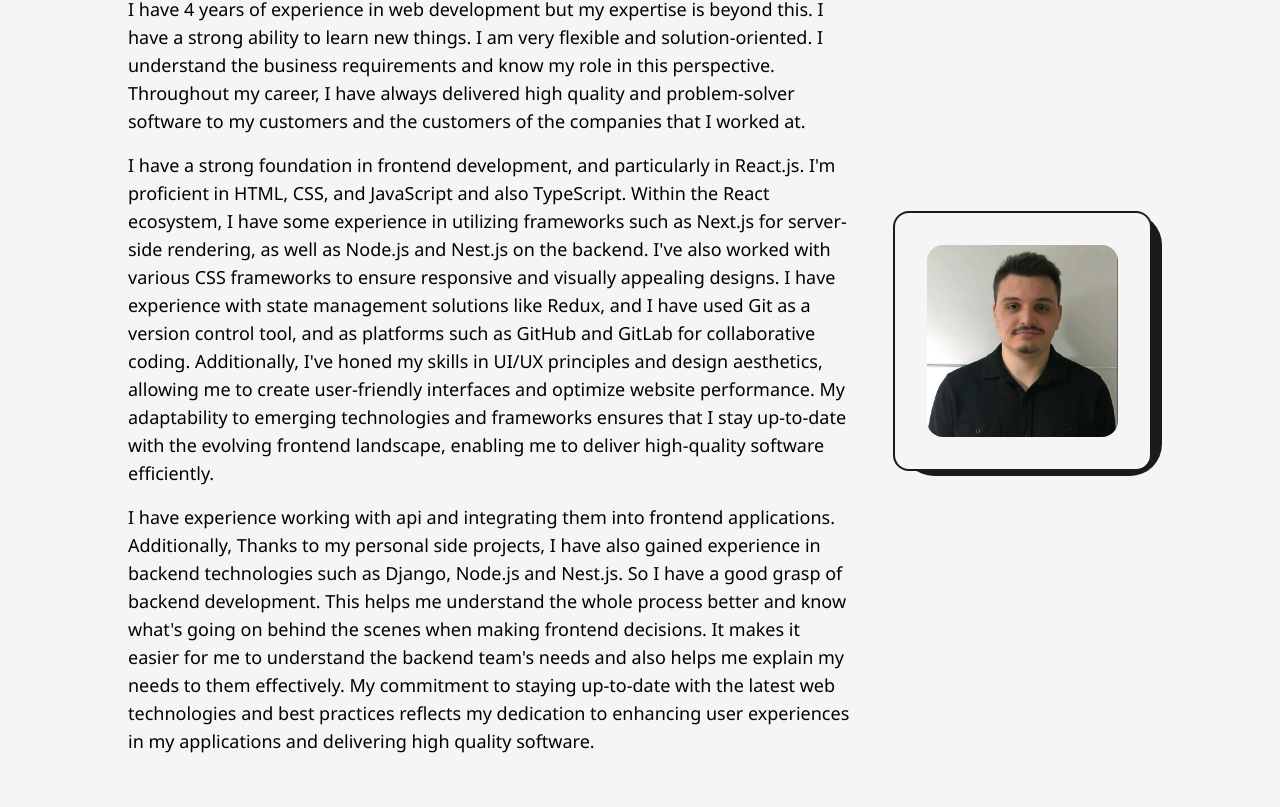
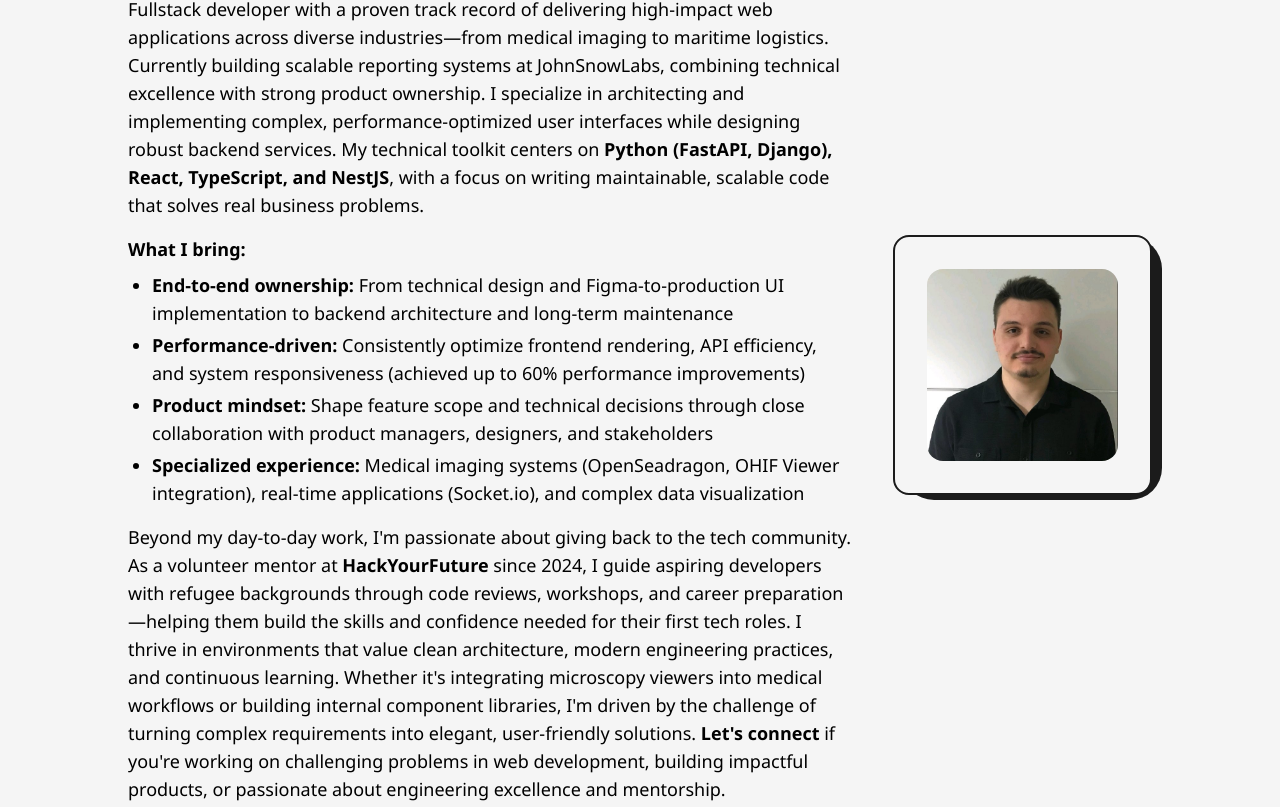
Before and after one commit to keremilhan/nextjs-portfolio, a Next.js app: page /about in a window 1280 px wide. Shown: the part 553-1360 px from the top of the page. Built offline with nearby package versions, Linux system fonts and the light colour scheme.

Commit message:
summary page updated

```diff
--- a/app/about/page.tsx
+++ b/app/about/page.tsx
@@ -41,24 +41,26 @@ const AboutPage = () => {
                     <div className="w-full text-lg flex flex-col items-start justify-start gap-4 md:order-2">
                         <h2 className="mb-4 text-3xl font-bold uppercase text-dark/90 dark:text-light/90 m-auto">About me</h2>
                         <p className="font-medium break-words">
-                            I have 4 years of experience in web development but my expertise is beyond this. I have a strong ability to learn new things. I am very flexible and solution-oriented. I
-                            understand the business requirements and know my role in this perspective. Throughout my career, I have always delivered high quality and problem-solver software to my
-                            customers and the customers of the companies that I worked at.
+                            Fullstack developer with a proven track record of delivering high-impact web applications across diverse industries—from medical imaging to maritime logistics. Currently
+                            building scalable reporting systems at JohnSnowLabs, combining technical excellence with strong product ownership. I specialize in architecting and implementing complex,
+                            performance-optimized user interfaces while designing robust backend services. My technical toolkit centers on <strong>Python (FastAPI, Django), React, TypeScript, and NestJS</strong>, with
+                            a focus on writing maintainable, scalable code that solves real business problems.
                         </p>
+                        <div className="font-medium">
+                            <strong>What I bring:</strong>
+                            <ul className="list-disc ml-6 mt-2 flex flex-col gap-1">
+                                <li><strong>End-to-end ownership:</strong> From technical design and Figma-to-production UI implementation to backend architecture and long-term maintenance</li>
+                                <li><strong>Performance-driven:</strong> Consistently optimize frontend rendering, API efficiency, and system responsiveness (achieved up to 60% performance improvements)</li>
+                                <li><strong>Product mindset:</strong> Shape feature scope and technical decisions through close collaboration with product managers, designers, and stakeholders</li>
+                                <li><strong>Specialized experience:</strong> Medical imaging systems (OpenSeadragon, OHIF Viewer integration), real-time applications (Socket.io), and complex data visualization</li>
+                            </ul>
+                        </div>
                         <p className="font-medium">
-                            I have a strong foundation in frontend development, and particularly in React.js. I&apos;m proficient in HTML, CSS, and JavaScript and also TypeScript. Within the React
-                            ecosystem, I have some experience in utilizing frameworks such as Next.js for server-side rendering, as well as Node.js and Nest.js on the backend. I&apos;ve also worked
-                            with various CSS frameworks to ensure responsive and visually appealing designs. I have experience with state management solutions like Redux, and I have used Git as a
-                            version control tool, and as platforms such as GitHub and GitLab for collaborative coding. Additionally, I&apos;ve honed my skills in UI/UX principles and design
-                            aesthetics, allowing me to create user-friendly interfaces and optimize website performance. My adaptability to emerging technologies and frameworks ensures that I stay
-                            up-to-date with the evolving frontend landscape, enabling me to deliver high-quality software efficiently.
-                        </p>
-                        <p className="font-medium">
-                            I have experience working with api and integrating them into frontend applications. Additionally, Thanks to my personal side projects, I have also gained experience in
-                            backend technologies such as Django, Node.js and Nest.js. So I have a good grasp of backend development. This helps me understand the whole process better and know
-                            what&apos;s going on behind the scenes when making frontend decisions. It makes it easier for me to understand the backend team&apos;s needs and also helps me explain my
-                            needs to them effectively. My commitment to staying up-to-date with the latest web technologies and best practices reflects my dedication to enhancing user experiences in
-                            my applications and delivering high quality software.
+                            Beyond my day-to-day work, I&apos;m passionate about giving back to the tech community. As a volunteer mentor at <strong>HackYourFuture</strong> since 2024, I guide aspiring developers with
+                            refugee backgrounds through code reviews, workshops, and career preparation—helping them build the skills and confidence needed for their first tech roles. I thrive in
+                            environments that value clean architecture, modern engineering practices, and continuous learning. Whether it&apos;s integrating microscopy viewers into medical workflows
+                            or building internal component libraries, I&apos;m driven by the challenge of turning complex requirements into elegant, user-friendly solutions. <strong>Let&apos;s connect</strong> if
+                            you&apos;re working on challenging problems in web development, building impactful products, or passionate about engineering excellence and mentorship.
                         </p>
                     </div>
                     <div className="w-[33%] md:w-[50%] sm:w-full relative h-max rounded-2xl border-2 sm:border-4 border-solid border-dark bg-light p-8 xl:p-6 md:p-4 xs:p-1 dark:bg-dark dark:border-light md:order-1">
```
